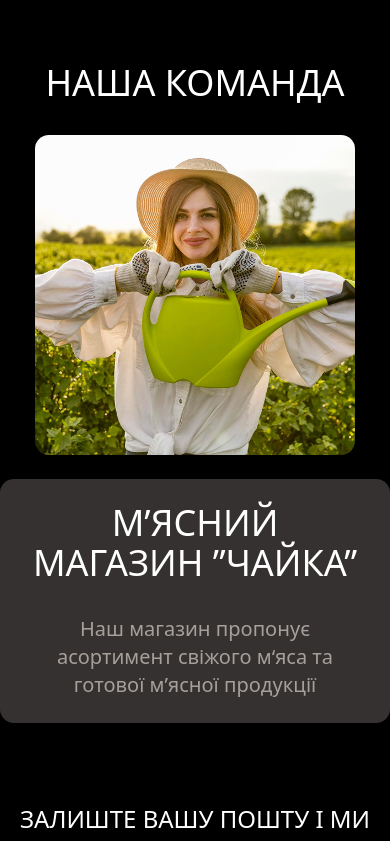
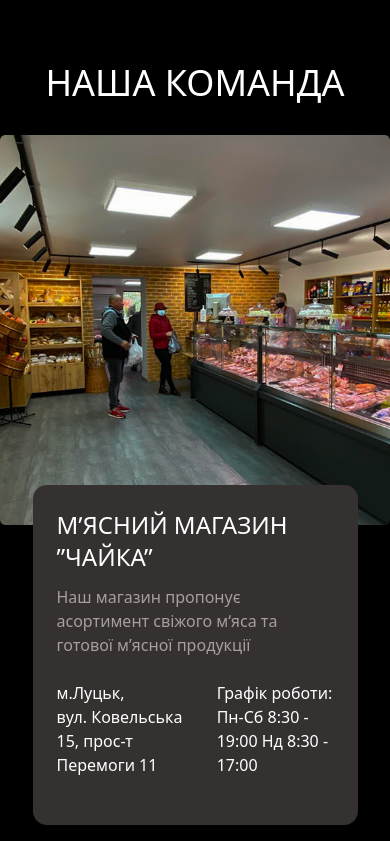
Before and after one commit to ArtemixArt228/chaika, a Next.js app: page /products in a window 390 px wide. Shown: the part 4560-5401 px from the top of the page. Built offline with nearby package versions, Linux system fonts and the light colour scheme.

Commit message:
Refactor OurStoresSection: update layout and styles for enhanced responsiveness, add city, location, and schedule details, adjust SwiperSlide structure, and replace image asset with new path.

```diff
--- a/src/app/products/our-stores-section/our-stores-section.tsx
+++ b/src/app/products/our-stores-section/our-stores-section.tsx
@@ -8,10 +8,13 @@ import Image from "next/image";
 const slides = [
   {
     id: 1,
-    image: "/about/our-team-section/image-1.png",
+    image: "/products/our-stores-section/image-1.png",
     title: "Мʼясний магазин  ”Чайка”",
     description:
       "Наш магазин пропонує асортимент свіжого м‘яса та готової м’ясної продукції",
+    city: "м.Луцьк,",
+    location: "вул. Ковельська 15, прос-т Перемоги 11",
+    schedule: "Пн-Сб 8:30 - 19:00 Нд 8:30 - 17:00",
   },
 ];
 
@@ -32,23 +35,36 @@ export const OurStoresSection = () => {
       >
         {slides.map((slide) => (
           <SwiperSlide key={slide.id}>
-            <div className="flex flex-col md:flex-row items-center justify-center gap-6">
-              <div className="relative w-80 h-80">
+            <div className="flex flex-col md:flex-row items-center justify-center">
+              <div className="relative w-full aspect-square md:w-150 md:h-142 md:left-10">
                 <Image
                   src={slide.image}
                   alt="team member"
                   fill
-                  className="rounded-xl w-full md:w-1/2 max-w-md object-cover"
+                  className="md:rounded-xl object-cover"
                 />
               </div>
 
-              <div className="bg-night-rider text-white rounded-xl p-6 w-full md:w-1/2 relative">
-                <h4 className="text-center text-white uppercase text-4xl mb-8">
+              <div className="relative bg-night-rider text-white rounded-xl p-6 w-10/12 bottom-10 lg:bottom-0 md:w-full md:max-w-md md:right-10">
+                <h6 className="text-white uppercase text-2xl lg:text-3xl mb-3">
                   {slide.title}
-                </h4>
-                <p className="text-stone-400 text-xl text-center">
+                </h6>
+                <p className="text-base md:text-xl text-stone-400 mb-6">
                   {slide.description}
                 </p>
+                <div className="flex flex-row lg:flex-col gap-4">
+                  <p className="text-base md:text-xl text-white mb-6 max-w-56">
+                    {slide.city}
+                    <br />
+                    {slide.location}
+                  </p>
+
+                  <p className="text-base md:text-xl text-white mb-6 max-w-48">
+                    Графік роботи:
+                    <br />
+                    {slide.schedule}
+                  </p>
+                </div>
               </div>
             </div>
           </SwiperSlide>
```
Also changed, not shown: public/products/our-stores-section/image-1.png (added).
